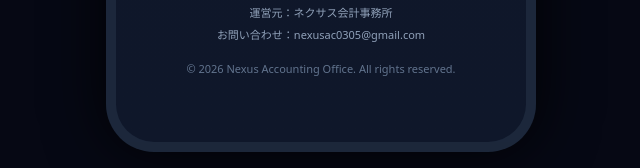
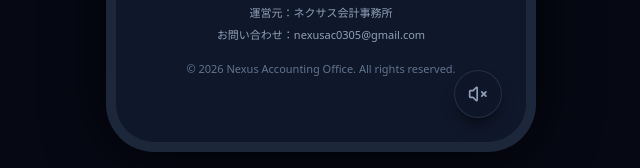
Before and after one commit to hideoigarashi0305com-ship-it/bokimaru3_LP, a Next.js app: page / in a window 1280 px wide. Shown: the part 4834-5002 px from the top of the page, without its empty margins (319-959 px from the left). Built offline with nearby package versions, Linux system fonts and the light colour scheme.

Commit message:
feat: add BGM playback support with a floating music player button

```diff
--- a/src/app/page.tsx
+++ b/src/app/page.tsx
@@ -1,7 +1,8 @@
 "use client";
 
+import { useState, useEffect, useRef } from "react";
 import { motion } from "framer-motion";
-import { Download, BookOpen, Clock, Smartphone, Smile } from "lucide-react";
+import { Download, BookOpen, Clock, Smartphone, Smile, Volume2, VolumeX } from "lucide-react";
 import { Variants } from "framer-motion";
 
 const fadeInUp: Variants = {
@@ -18,6 +19,34 @@ const staggerContainer: Variants = {
 };
 
 export default function Home() {
+  const [isPlaying, setIsPlaying] = useState(false);
+  const audioRef = useRef<HTMLAudioElement | null>(null);
+
+  useEffect(() => {
+    // クライアントサイドでのみ Audio インスタンスを作成
+    const audio = new Audio("/bgm/bgm4.aac");
+    audio.loop = true;
+    audioRef.current = audio;
+
+    // コンポーネントのアンマウント時に停止
+    return () => {
+      audio.pause();
+    };
+  }, []);
+
+  const toggleBGM = () => {
+    if (!audioRef.current) return;
+    if (isPlaying) {
+      audioRef.current.pause();
+      setIsPlaying(false);
+    } else {
+      audioRef.current.play().catch((err) => {
+        console.error("Audio playback failed:", err);
+      });
+      setIsPlaying(true);
+    }
+  };
+
   return (
     <main className="min-h-screen text-slate-100 bg-[#060814] flex justify-center items-start md:py-10">
 
@@ -239,6 +268,40 @@ export default function Home() {
             <p className="text-slate-500">&copy; 2026 Nexus Accounting Office. All rights reserved.</p>
           </footer>
         </div>
+
+        {/* BGMコントロールボタン */}
+        <div className="absolute bottom-6 right-6 z-50">
+          <motion.button
+            onClick={toggleBGM}
+            whileHover={{ scale: 1.1 }}
+            whileTap={{ scale: 0.9 }}
+            className={`w-12 h-12 rounded-full flex items-center justify-center border shadow-lg backdrop-blur-md transition-all duration-300 ${
+              isPlaying
+                ? "bg-orange-500/20 border-orange-500/40 text-orange-400 shadow-orange-500/10"
+                : "bg-slate-900/60 border-slate-700/60 text-slate-400 shadow-black/40"
+            }`}
+            aria-label="BGMを切り替え"
+          >
+            {isPlaying ? (
+              <motion.div
+                animate={{
+                  scale: [1, 1.15, 1],
+                }}
+                transition={{
+                  duration: 2,
+                  repeat: Infinity,
+                  ease: "easeInOut",
+                }}
+                className="flex items-center justify-center"
+              >
+                <Volume2 size={20} />
+              </motion.div>
+            ) : (
+              <VolumeX size={20} />
+            )}
+          </motion.button>
+        </div>
+
       </div>
     </main>
   );
```
Also changed, not shown: 1 other file (tests, documents, lock files or other folders).
